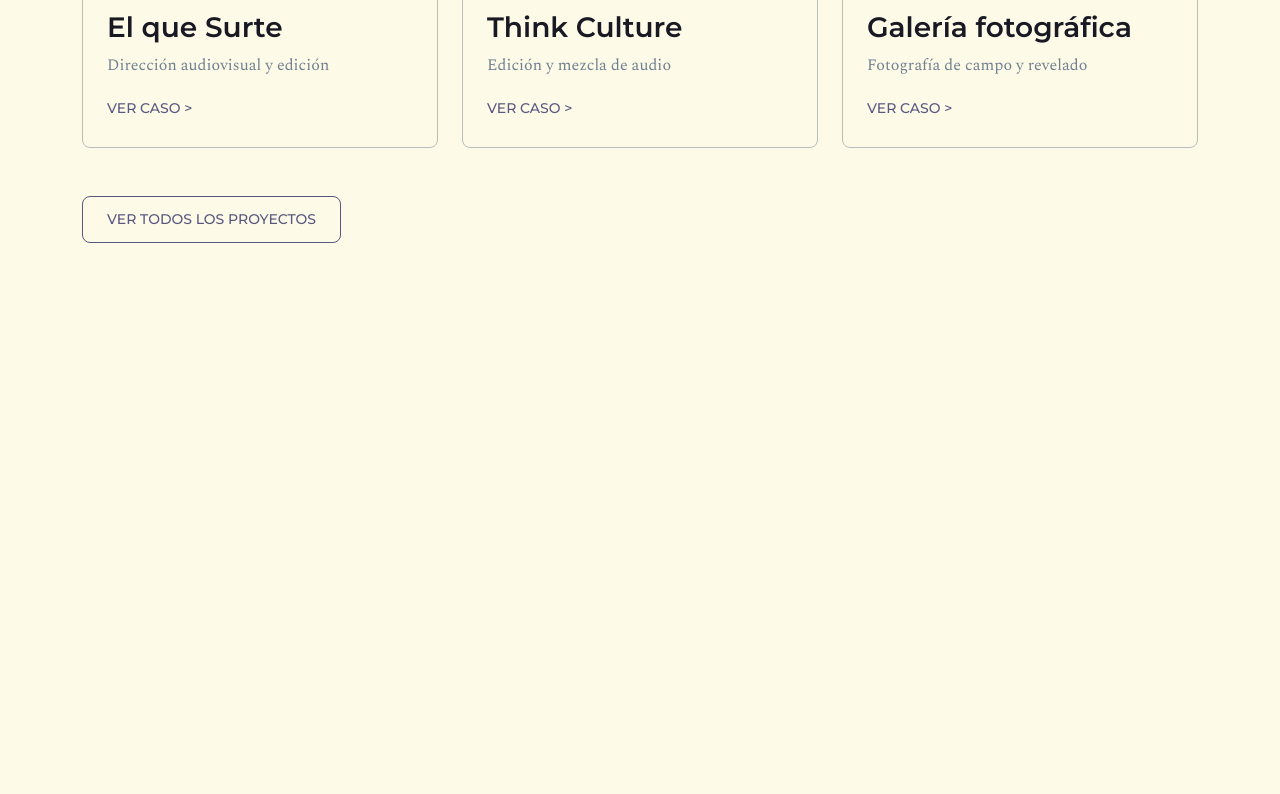
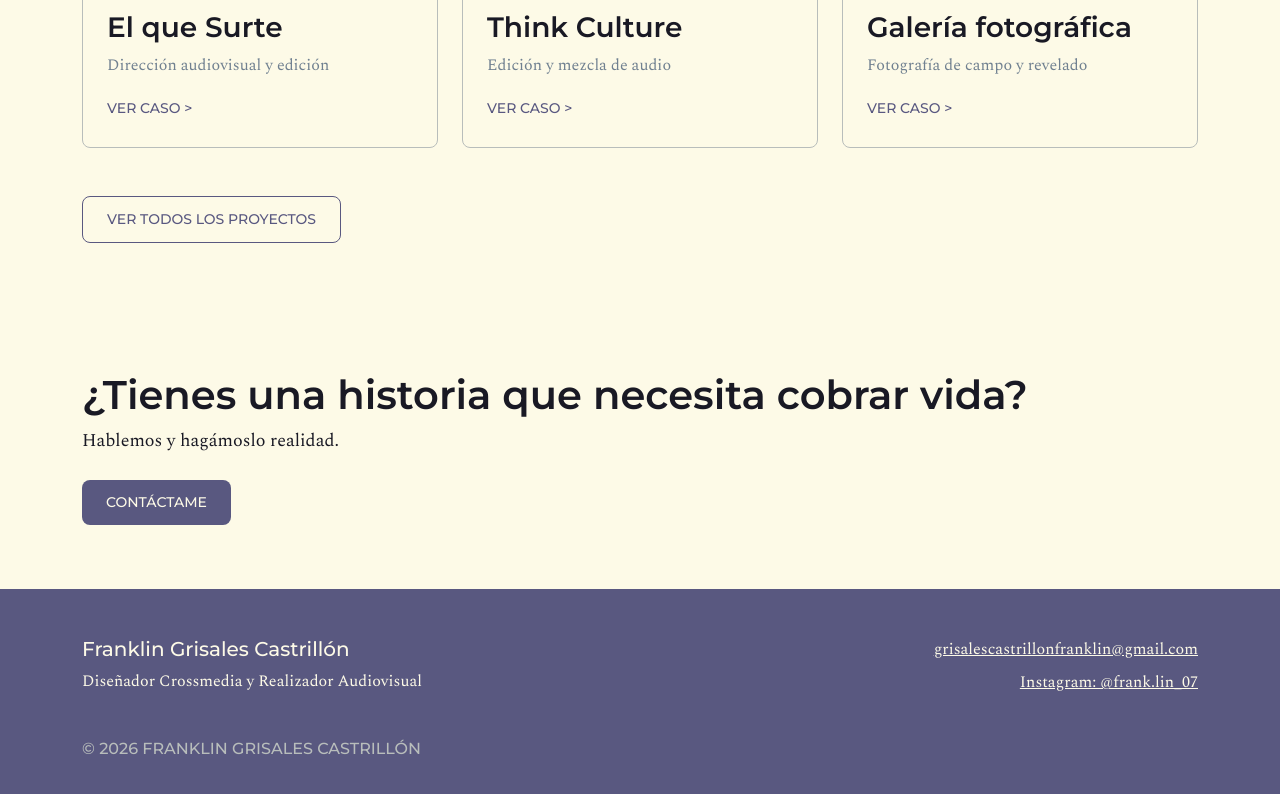
Before and after one commit to Frank-lin07/FGC_portafolio, a plain HTML site: page index.html in a window 1280 px wide. Shown: the part 966-1760 px from the top of the page. Before the commit the page ends 1273 px from the top, so only its background shows below. Drawn offline with nearby package versions, Linux system fonts and the light colour scheme.

Commit message:
Agregue el llamado a contacto y el footer a la página de Inicio

```diff
--- a/css/estilos.css
+++ b/css/estilos.css
@@ -163,3 +163,48 @@ a { color: var(--color-principal); }
     background-color: var(--color-principal);
     color: var(--color-fondo);
 }
+
+/* Llamado a contacto */
+.llamado p {
+    color: var(--color-texto);
+    margin-bottom: var(--espacio-24);
+}
+
+/* Footer (organismo) */
+.pie {
+    background-color: var(--color-principal);
+    color: var(--color-fondo);
+    padding: var(--espacio-48) 0 var(--espacio-24);
+}
+
+.pie h4 {
+    color: var(--color-fondo);
+}
+
+.pie p {
+    font-size: 16px;
+    margin-bottom: var(--espacio-8);
+}
+
+.pie a {
+    color: var(--color-fondo);
+}
+
+.pie-contacto {
+    text-align: right;
+}
+
+.pie-copy {
+    margin-top: var(--espacio-32);
+    font-family: var(--fuente-titulos);
+    font-size: 14px;
+    text-transform: uppercase;
+    color: var(--color-neutro);
+}
+
+@media (max-width: 767px) {
+    .pie-contacto {
+    text-align: left;
+    margin-top: var(--espacio-24);
+    }
+}
--- a/index.html
+++ b/index.html
@@ -105,7 +105,35 @@
         </div>
     </section>
 
+        <section class="seccion llamado">
+        <div class="container">
+        <h2>¿Tienes una historia que necesita cobrar vida?</h2>
+        <p>Hablemos y hagámoslo realidad.</p>
+        <a href="perfil.html#contacto" class="btn boton-primario">Contáctame</a>
+        </div>
+    </section>
+
     </main>
+
+        <footer class="pie">
+    <div class="container">
+        <div class="row">
+        <div class="col-md-6">
+            <h4>Franklin Grisales Castrillón</h4>
+            <p>Diseñador Crossmedia y Realizador Audiovisual</p>
+        </div>
+        <div class="col-md-6 pie-contacto">
+            <p>
+            <a href="mailto:grisalescastrillonfranklin@gmail.com">grisalescastrillonfranklin@gmail.com</a>
+            </p>
+            <p>
+            <a href="https://www.instagram.com/frank.lin_07" target="_blank" rel="noopener">Instagram: @frank.lin_07</a>
+            </p>
+        </div>
+        </div>
+        <p class="pie-copy">© 2026 Franklin Grisales Castrillón</p>
+    </div>
+    </footer>
 
     <script src="https://cdn.jsdelivr.net/npm/bootstrap@5.3.3/dist/js/bootstrap.bundle.min.js"></script>
     <script src="js/main.js"></script>
```
